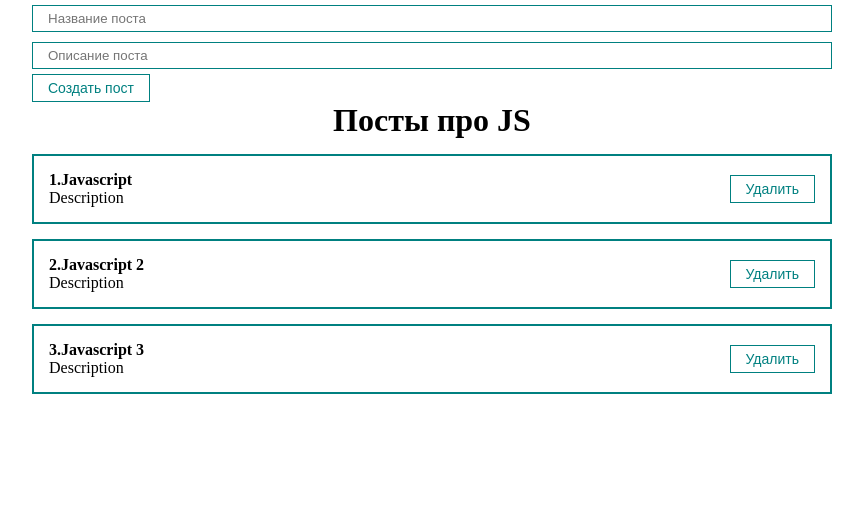
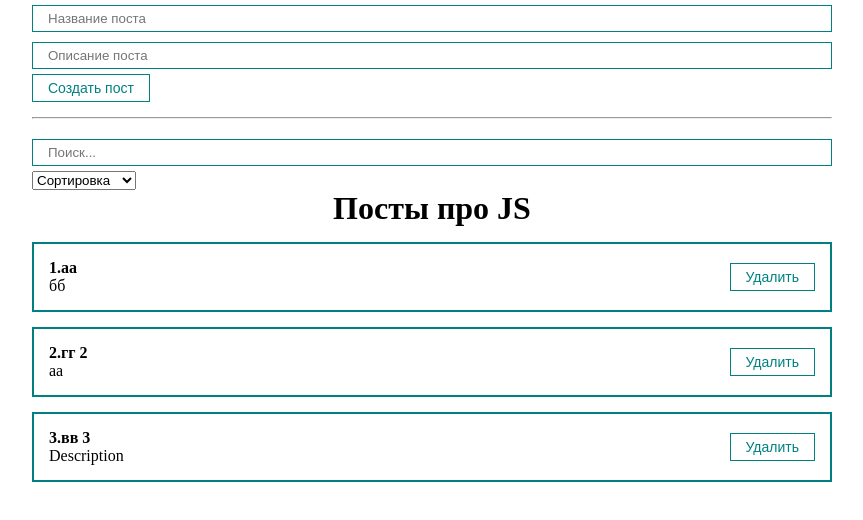
Before and after one commit to VNagorniy/base-react, a React (Create React App) app: page / in a window 1280 px wide. Shown: the top 520 px of the page, without its empty margins (208-1071 px from the left). Built offline with nearby package versions, Linux system fonts and the light colour scheme.

Commit message:
Реализация сортировки, поиска и фильтрации постов

```diff
--- a/src/App.js
+++ b/src/App.js
@@ -1,4 +1,4 @@
-import React, { useRef, useState } from 'react';
+import React, { useMemo, useRef, useState } from 'react';
 import ClassCounter from './components/ClassCounter';
 import Counter from './components/Counter';
 import PostForm from './components/PostForm';
@@ -6,14 +6,29 @@ import PostItem from './components/PostItem';
 import PostList from './components/PostList';
 import MyButton from './components/UI/button/MyButton';
 import MyInput from './components/UI/input/MyInput';
+import MySelect from './components/UI/select/MySelect';
 import './styles/App.css';
 
 function App() {
   const [posts, setPosts] = useState([
-    { id: 1, title: 'Javascript', body: 'Description' },
-    { id: 2, title: 'Javascript 2', body: 'Description' },
-    { id: 3, title: 'Javascript 3', body: 'Description' },
+    { id: 1, title: 'аа', body: 'бб' },
+    { id: 2, title: 'гг 2', body: 'аа' },
+    { id: 3, title: 'вв 3', body: 'Description' },
   ]);
+
+  const [selectedSort, setSelectedSort] = useState('');
+  const [searchQuery, setSearchQuery] = useState('');
+
+  const sortedPosts = useMemo(() => {
+    if (selectedSort) {
+      [...posts].sort((a, b) => a[selectedSort].localeCompare(b[selectedSort]));
+    }
+    return posts;
+  }, [selectedSort, posts]);
+
+  const sortedAndSearchedPosts = useMemo(() => {
+    return sortedPosts.filter((post) => post.title.toLowerCase().includes(searchQuery.toLowerCase()));
+  }, [searchQuery, sortedPosts]);
 
   const createPost = (newPost) => {
     setPosts([...posts, newPost]);
@@ -23,10 +38,28 @@ function App() {
     setPosts(posts.filter((p) => p.id !== post.id));
   };
 
+  const sortPosts = (sort) => {
+    setSelectedSort(sort);
+  };
+
   return (
     <div className='App'>
       <PostForm create={createPost} />
-      <PostList remove={removePost} posts={posts} title='Посты про JS' />
+      <hr style={{ margin: '15px 0' }} />
+      <div>
+        <MyInput value={searchQuery} onChange={(e) => setSearchQuery(e.target.value)} placeholder='Поиск...'></MyInput>
+
+        <MySelect
+          value={selectedSort}
+          onChange={sortPosts}
+          defaultValue='Сортировка'
+          options={[
+            { value: 'title', name: 'По названию' },
+            { value: 'body', name: 'По описанию' },
+          ]}
+        ></MySelect>
+      </div>
+      {sortedAndSearchedPosts.length !== 0 ? <PostList remove={removePost} posts={sortedAndSearchedPosts} title='Посты про JS' /> : <h1 style={{ textAlign: 'center' }}>Посты не найдены</h1>}
     </div>
   );
 }
--- /dev/null
+++ b/src/components/UI/select/MySelect.jsx
@@ -0,0 +1,18 @@
+import React from 'react';
+
+const MySelect = ({ options, defaultValue, value, onChange }) => {
+  return (
+    <select value={value} onChange={(event) => onChange(event.target.value)}>
+      <option disabled value=''>
+        {defaultValue}
+      </option>
+      {options.map((option) => (
+        <option key={option.value} value={option.value}>
+          {option.name}
+        </option>
+      ))}
+    </select>
+  );
+};
+
+export default MySelect;
```
